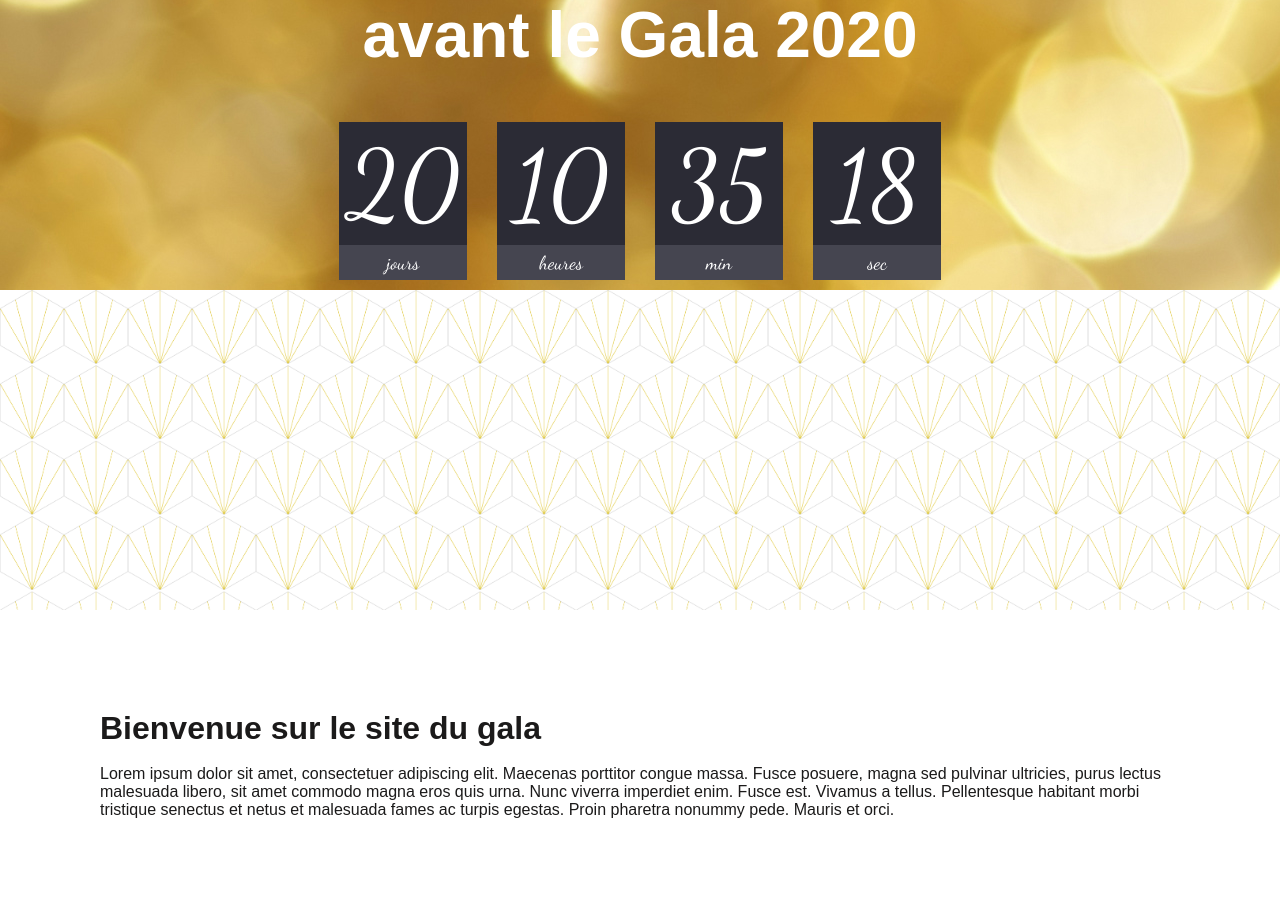
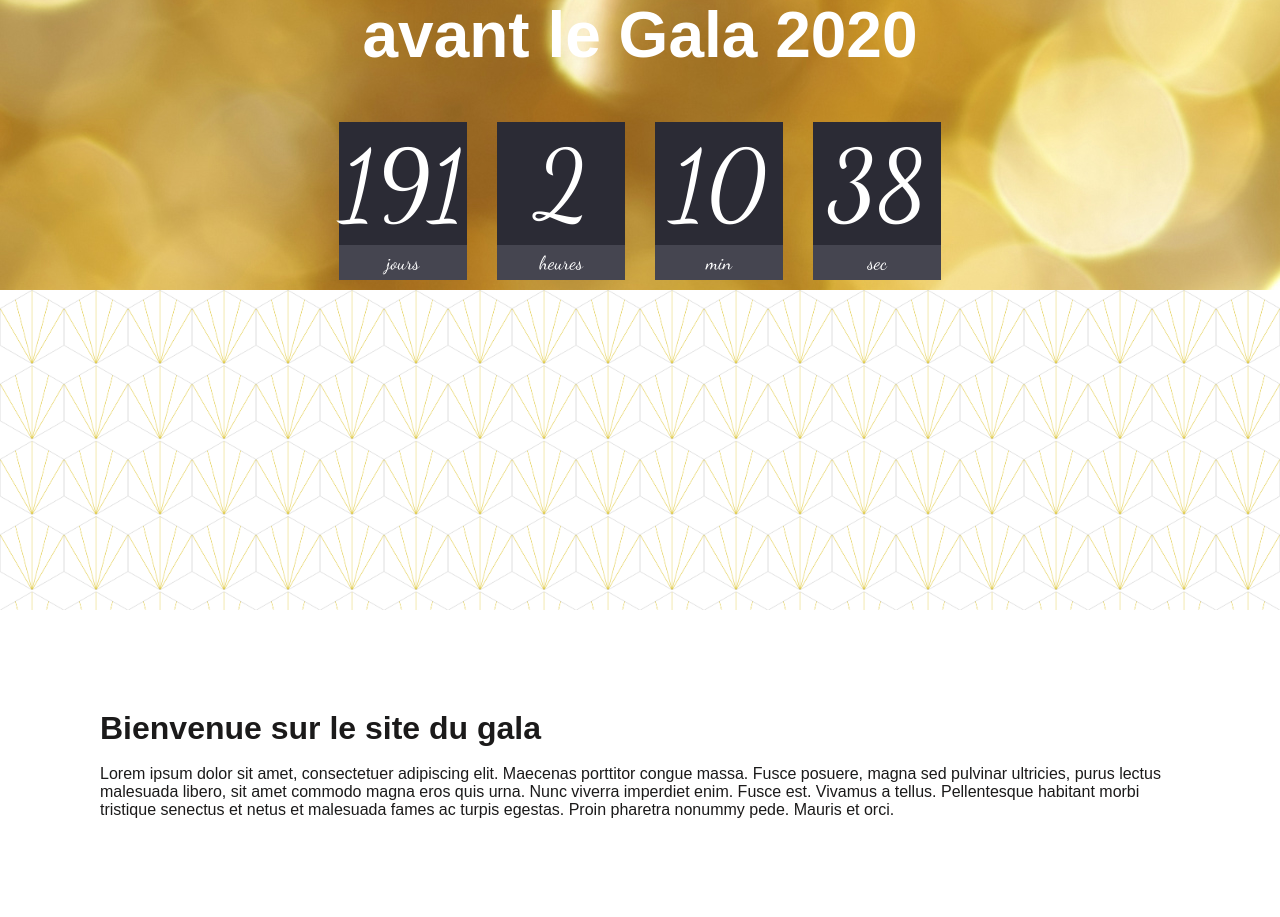
Before and after one commit to Gala-Ecl/Web-Site, a Vue app: page / in a window 1280 px wide. Shown: the part 1608-2525 px from the top of the page. Built offline with nearby package versions, Linux system fonts and the light colour scheme.

Commit message:
Added countdown

```diff
--- a/src/components/home.vue
+++ b/src/components/home.vue
@@ -24,10 +24,10 @@
     <section class="section-countdown">
       <h2><span>Compte à Rebours</span> avant le Gala 2020 </h2>
       <div class="countdown">
-        <div id="day">20</div>
-        <div id="hour">10</div>
-        <div id="minute">35</div>
-        <div id="second">18</div>
+        <div id="day">{{days}}</div>
+        <div id="hour">{{hours}}</div>
+        <div id="minute">{{minutes}}</div>
+        <div id="second">{{seconds}}</div>
       </div>
     </section>
     <section class="section-bg-image-1">
@@ -64,7 +64,10 @@ export default {
   data() {
     return {
       beginningDatetime: new Date("2020-11-28T20:00:00"),
-      couldownContent: undefined
+      days : undefined,
+      hours : undefined,
+      minutes : undefined,
+      seconds : undefined,
     };
   },
   mounted() {
@@ -73,15 +76,10 @@ export default {
         (this.beginningDatetime.getTime() - Date.now()) / 1000;
       if (differenceTime < 0) this.couldownContent = "";
       else {
-        const days = Math.round(differenceTime / 86400);
-        const hours = Math.round((differenceTime % 86400) / 3600);
-        const minutes = Math.round((differenceTime % 3600)/60);
-        const seconds = Math.round((differenceTime % 60));
-        this.couldownContent = `${days ? days + " jour"+(days>1 ? "s ":" ") : ""}${
-          hours ? hours + " heure"+(hours>1 ? "s ":" ") : ""
-        }${minutes ? minutes + " minute"+(minutes>1 ? "s ":" ") : ""}${
-          seconds ? seconds + " seconde"+(seconds>1 ? "s ":" ") : ""
-        }`;
+        this.days = Math.round(differenceTime / 86400);
+        this.hours = Math.round((differenceTime % 86400) / 3600);
+        this.minutes = Math.round((differenceTime % 3600)/60);
+        this.seconds = Math.round((differenceTime % 60));
       }
     }, 1000);
   }
```
